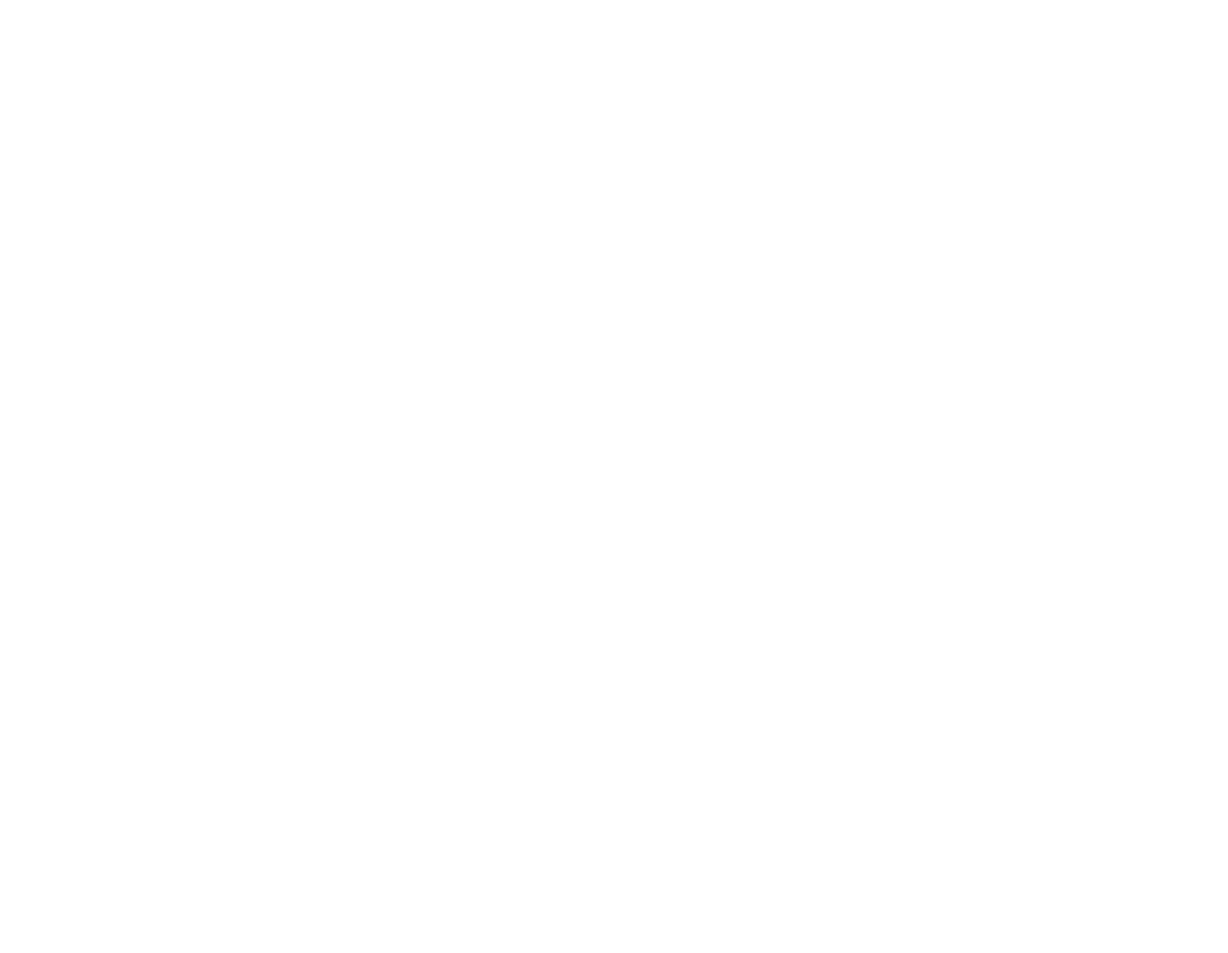
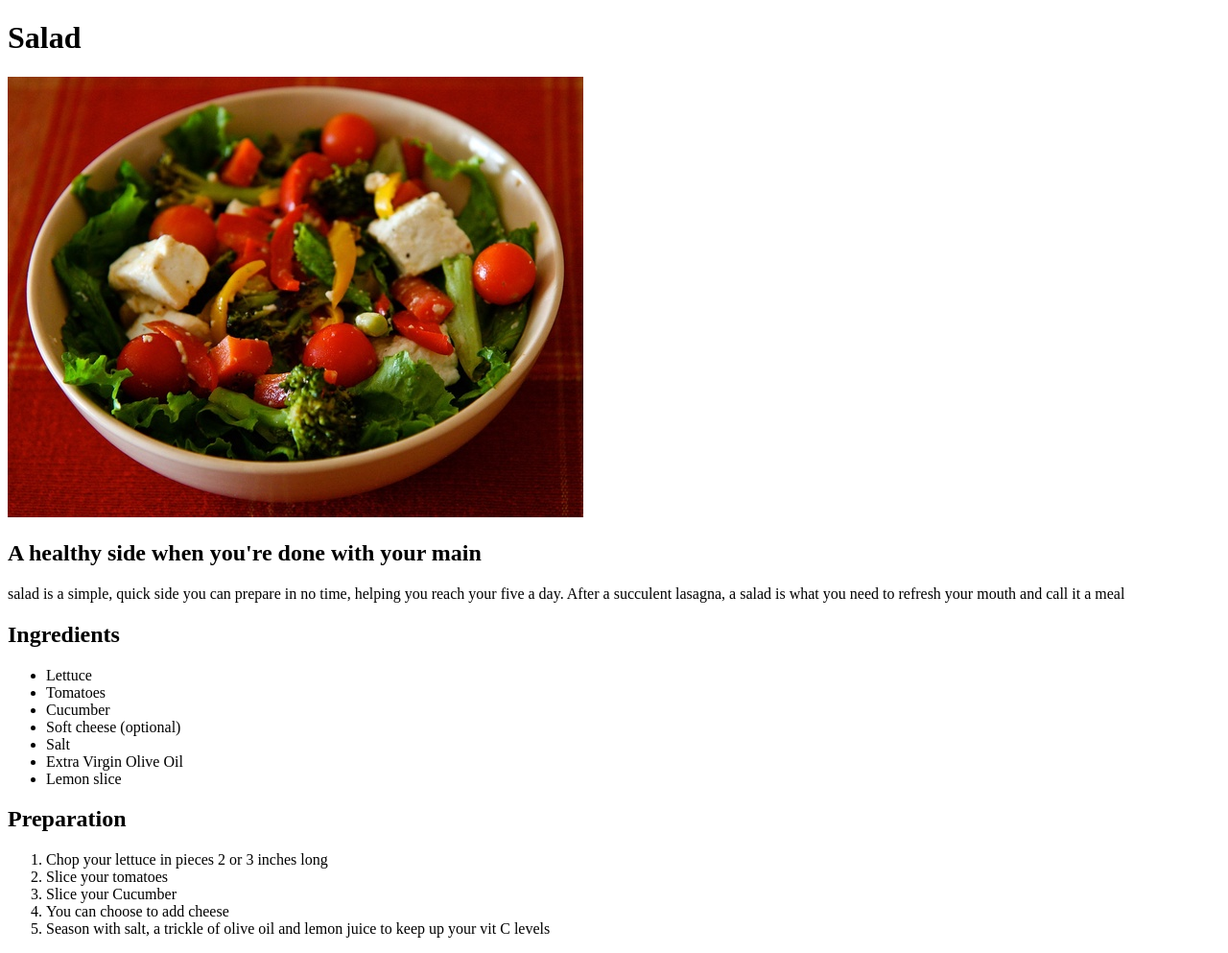
Before and after one commit to allyf8/odin-recipes, a plain HTML site: page recipes/salad.html in a window 1280 px wide. Shown: the whole page at 96% size. Before the commit the page ends 800 px from the top, so only its background shows below. Drawn offline with Linux system fonts and the light colour scheme.

Commit message:
Complete salad page

```diff
--- a/recipes/salad.html
+++ b/recipes/salad.html
@@ -0,0 +1,34 @@
+<!DOCTYPE html>
+<html>
+    <head>
+        <meta charset="utf-8" lang="en">
+        <title>Salad</title>
+    </head>
+
+    <body>
+        <h1>Salad</h1>
+        <img src="./img/salad.jpeg" alt="A freshly cut salad">
+        <h2>A healthy side when you're done with your main</h2>
+        <p> salad is a simple, quick side you can prepare in no time, helping you reach your five a day.
+        After a succulent lasagna, a salad is what you need to refresh your mouth and call it a meal </p>
+        <h2>Ingredients</h2>
+        <ul>
+            <li>Lettuce</li>
+            <li>Tomatoes</li>
+            <li>Cucumber</li>
+            <li>Soft cheese (optional)</li>
+            <li>Salt</li>
+            <li>Extra Virgin Olive Oil</li>
+            <li>Lemon slice</li>
+        </ul>
+
+        <h2>Preparation</h2>
+        <ol>
+            <li>Chop your lettuce in pieces 2 or 3 inches long</li>
+            <li>Slice your tomatoes</li>
+            <li>Slice your Cucumber</li>
+            <li>You can choose to add cheese</li>
+            <li>Season with salt, a trickle of olive oil and lemon juice to keep up your vit C levels</li>
+        </ol>
+    </body>
+</html>
```
Also changed, not shown: index.html (+5 -2 lines), 1 other file.
